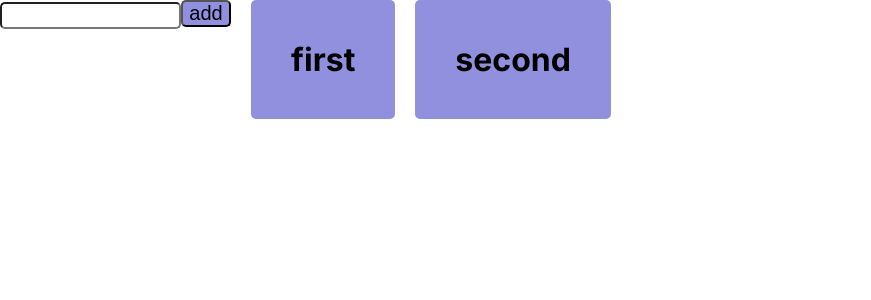
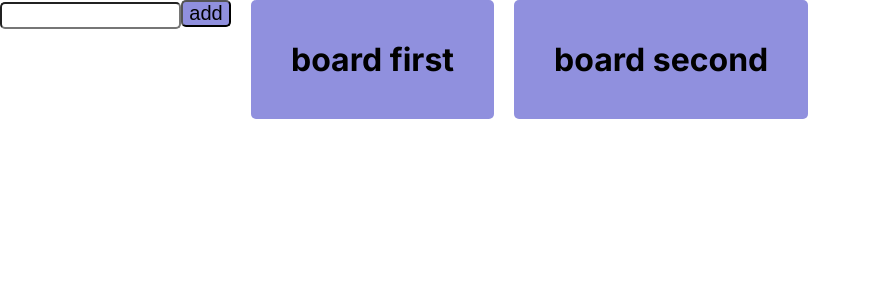
Before and after one commit to fateme-rabbani/todo-nextjs, a Next.js app: page / in a window 1280 px wide. Shown: the top 300 px of the page, without its empty margins (0-871 px from the left). Built offline with nearby package versions, Linux system fonts and the light colour scheme.

Commit message:
add board title

```diff
--- a/app/page.tsx
+++ b/app/page.tsx
@@ -27,7 +27,7 @@ const Home: FC = () => {
   return <Wrapper>
     <Input handleSubmit={handleSubmit} value={newBoard} setValue={setNewBoard} />
     <Items>{boards.map((board, i) => <Link key={i} href={`/${board.id}`}>
-      <Item key={i}>{board.des}</Item></Link>)}</Items>
+      <Item key={i}>board {board.des}</Item></Link>)}</Items>
   </Wrapper>
 }
 
```
